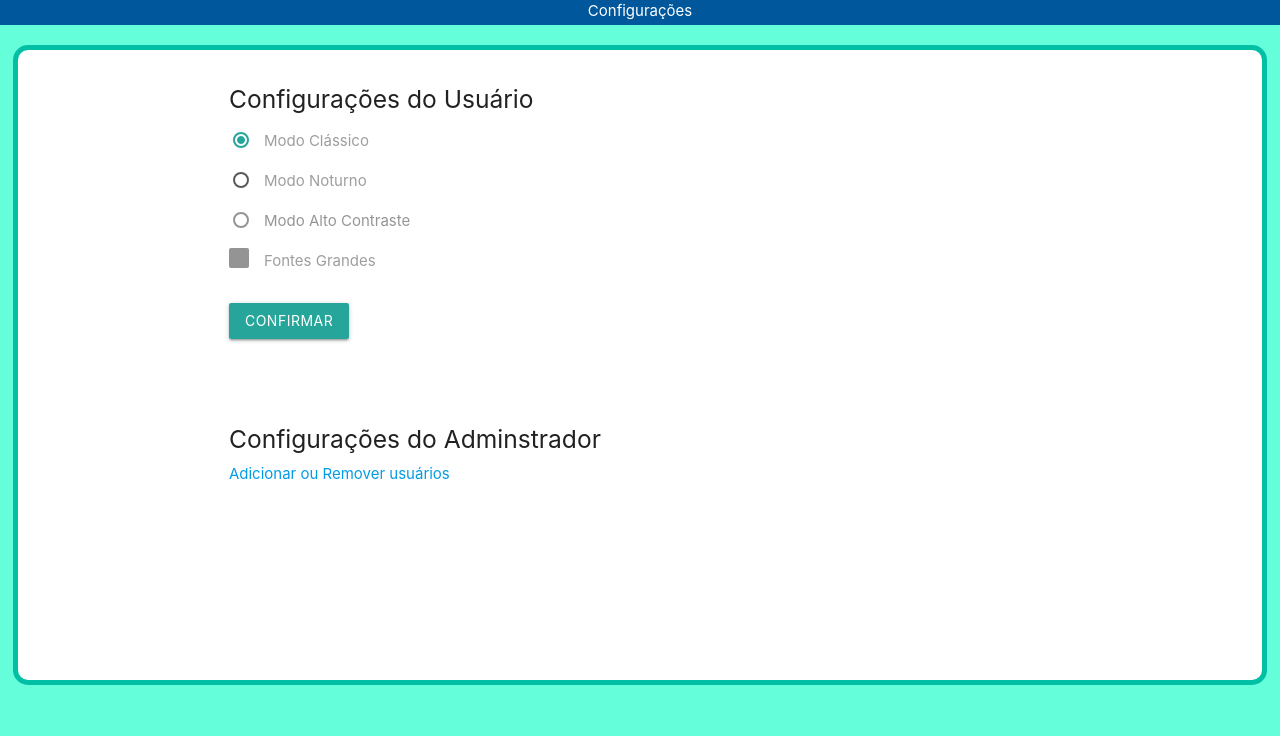
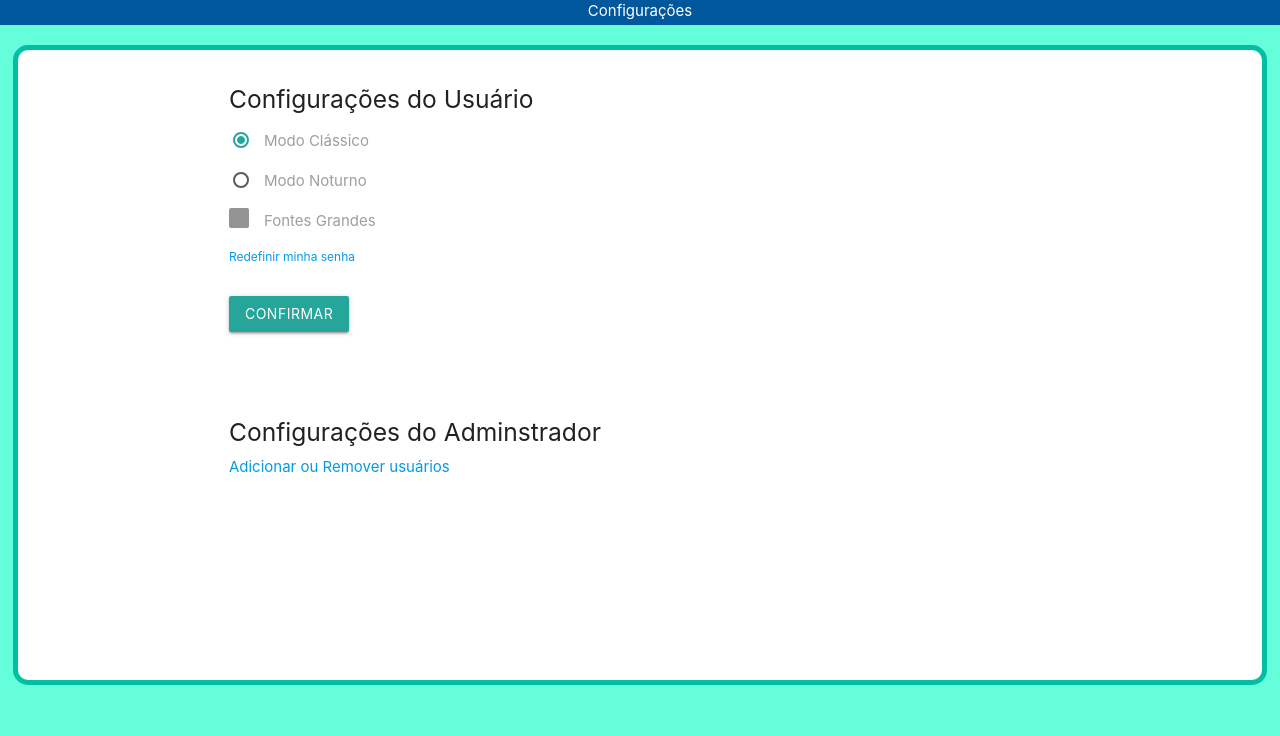
Before and after one commit to bkellym/allinum, a Django app: page /usuario_configuracao/ in a window 1280 px wide. Shown: the part 64-800 px from the top of the page. Run offline with Django 3.2, Linux system fonts and the light colour scheme; a user stored in the database is signed in; data comes from the database, SQL or seed files in the repository; both versions use the stored data as it was after the commit; some libraries are stand-ins or nearby versions.

Commit message:
DEV 021: Recuperação de Senha
Descrição: Implementa alteração de senha do usuário logado, e recuperação de senha através dos adminstradores com menssagem na tela de login, caso o usuário clique em 'Esqueci minha senha'

```diff
--- a/templates/login.html
+++ b/templates/login.html
@@ -25,6 +25,8 @@
         <label for="password"> Senha </label>
         <input placeholder="Password" id="password" name="password" type="password" class="validate">
 
+        <a href="{% url 'esqueceu_senha' %}"> Esqueci a minha senha </a>
+
         <div class="row">
             <div class = "col s4"> </div>
                 <div class="input-field col s4">
--- a/templates/usuario_configuracao.html
+++ b/templates/usuario_configuracao.html
@@ -34,17 +34,16 @@
             </p>
 
             <p>
-                <label>
-                    <input class="with-gap" name="tema" value="C" type="radio" disabled/>
-                    <span> Modo Alto Contraste </span>
-                </label>
-            </p>
-
-            <p>
               <label>
                 <input type="checkbox" name="fontes_grandes" class="filled-in" disabled/>
                 <span> Fontes Grandes </span>
               </label>
+            </p>
+
+            <p>
+                <label>
+                    <a href="#modal2"> Redefinir minha senha </a>
+                </label>
             </p>
 
             <div class="row">
@@ -73,4 +72,37 @@
         <div class = "col s2">	</div>
     </div>
     {% endif %}
+
+
+    <div id="modal2" class="modal">
+        <form method="post" action="{% url 'redefinicao_senha' %}"> {% csrf_token %}
+
+        <div class="modal-content">
+            <h4> Redefinir minha senha: </h4>
+
+                <label for="id_senha_antiga"> Senha Atual: </label>
+                <input id="id_senha_antiga" name="senha_antiga" type="password" class="validate" required>
+
+                <label for="id_senha"> Senha: </label>
+                <input id="id_senha" name="senha" type="password" class="validate" required>
+
+                <label for="id_confirma_senha"> Confirma Senha: </label>
+                <input id="id_confirma_senha" name="confirma_senha" type="password" class="validate" required>
+        </div>
+
+        <div class="modal-footer">
+            <div class="row">
+                <div class="col s4"></div>
+                <div class="col s4">
+                        <button type="submit" class="waves-effect waves-green btn-flat green darken-1">Confirmar</button>
+                </div>
+                <div class="col s4">
+                    <button href="{% url 'usuario_configuracao' %}" class="modal-close waves-effect waves-green btn-flat">Cancelar</button>
+                </div>
+            </div>
+        </div>
+
+        </form>
+    </div>
+
 {% endblock conteudo %}
--- a/templates/usuario_lista.html
+++ b/templates/usuario_lista.html
@@ -48,7 +48,7 @@
                     <div id="modal1" class="modal">
                         <div class="modal-content">
                             <h4>Apagar Usuário</h4>
-                            <p>Tem certeza que deseja excluir o usuário "{{ usuario.nome }}"?</p>
+                            <p>Tem certeza que deseja excluir o usuário "{{ usuario.username }}"?</p>
                         </div>
 
                         <div class="modal-footer">
--- a/usuarios/urls.py
+++ b/usuarios/urls.py
@@ -23,5 +23,8 @@ urlpatterns = [
     url(r'^visao_projeto_tarefa/(?P<pk>[0-9]+)', tarefas_do_usuario_projeto, name='visao_projeto_tarefa'),
     url(r'^visao_requisito/(?P<pk>[0-9]+)', visao_requisitos, name='visao_requisito'),
     url(r'^requisito_cadastro/$', requisito_cadastro, name='requisito_cadastro'),
-    url(r'^requisito_delete/$', requisito_delete, name='requisito_delete')
+    url(r'^requisito_delete/$', requisito_delete, name='requisito_delete'),
+    url(r'^redefinicao_senha_admin/$', redefinicao_senha_admin, name='redefinicao_senha_admin'),
+    url(r'^redefinicao_senha/$', redefinicao_senha, name='redefinicao_senha'),
+    url(r'^esqueceu_senha/$', esqueceu_senha, name='esqueceu_senha')
 ]
--- a/usuarios/views.py
+++ b/usuarios/views.py
@@ -42,6 +42,9 @@ def efetuar_login(request, template_name="login.html"):
 def efetuar_logout(request):
     logout(request)
     return HttpResponseRedirect(settings.LOGIN_URL)
+
+def esqueceu_senha(request, template_name="esqueceu_senha.html"):
+    return render(request, template_name)
 
 
 @login_required
@@ -149,6 +152,49 @@ def usuario_configuracao(request, template_name='usuario_configuracao.html'):
         usuario.profile.tema = tema
         usuario.save()
     return render(request, template_name)
+
+@login_required
+def redefinicao_senha_admin(request):
+    admin = request.user
+    if admin.is_staff:
+        senha = request.POST['senha']
+        confirma_senha = request.POST['confirma_senha']
+
+        if senha == confirma_senha:
+            pk = request.POST['pk']
+
+            try:
+                usuario = User.objects.get(pk=pk)
+            except:
+                messages.error(request, "Usuário não encontrado!")
+                return redirect('/usuario_lista/')
+
+            usuario.set_password(senha)
+            usuario.save()
+            return redirect('/usuario_lista/')
+        else:
+            messages.error(request, "Senhas não combinam!")
+            return redirect('/usuario_lista/')
+
+
+@login_required
+def redefinicao_senha(request):
+    user = request.user
+    senha_antiga = request.POST['senha_antiga']
+    if user.check_password(senha_antiga):
+        senha = request.POST['senha']
+        confirma_senha = request.POST['confirma_senha']
+
+        if senha == confirma_senha:
+            user.password = senha
+            user.save()
+            return redirect('/usuario_configuracao/')
+        else:
+            messages.error(request, "Senhas não combinam!")
+            return redirect('/usuario_configuracao/')
+    else:
+        messages.error(request, "Senha atual está incorreta!")
+        return redirect('/usuario_configuracao/')
 
 
 @login_required
```
Also changed, not shown: templates/esqueceu_senha.html (added, +48 -0 lines), templates/usuario_editar.html (+36 -0 lines), db.sqlite3.
